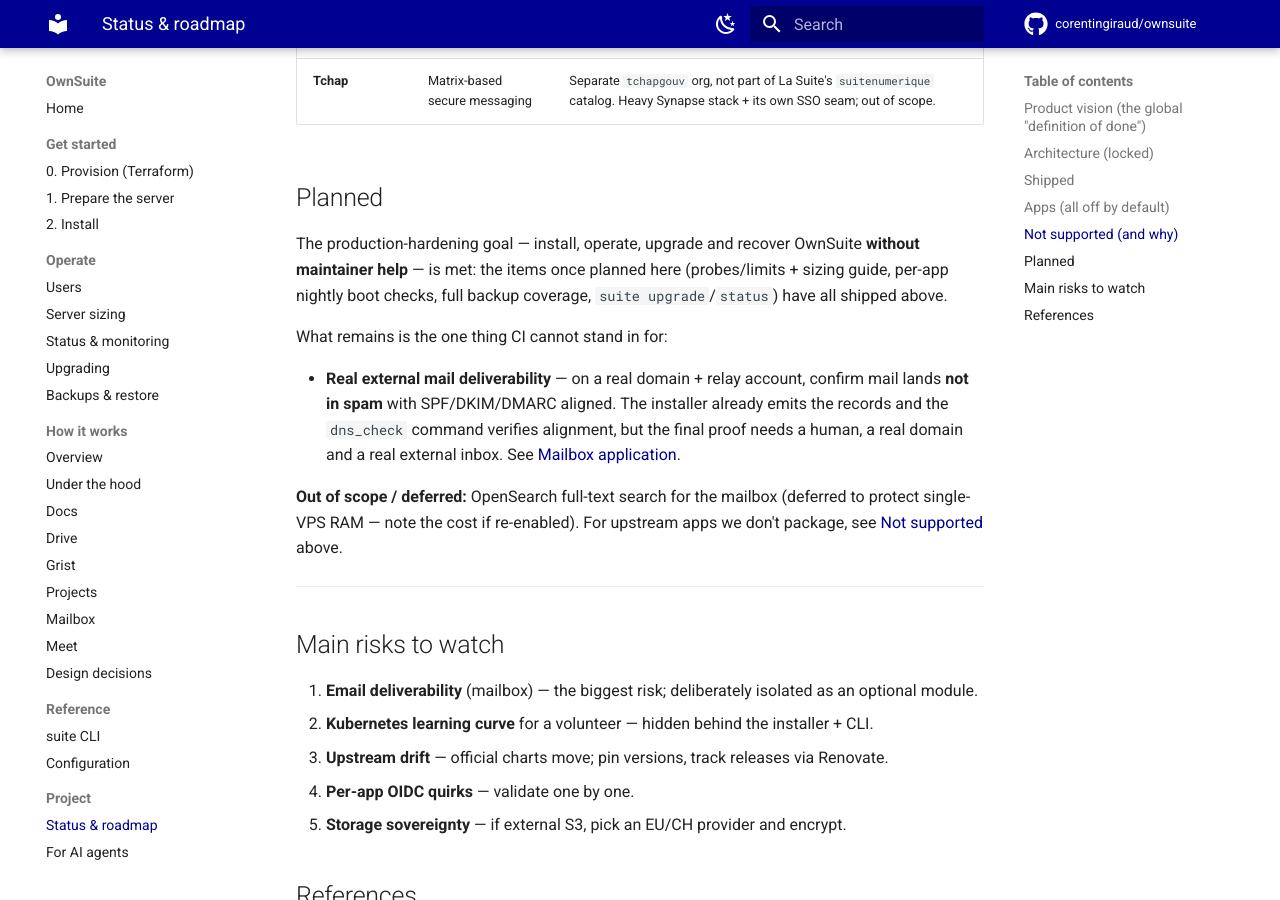
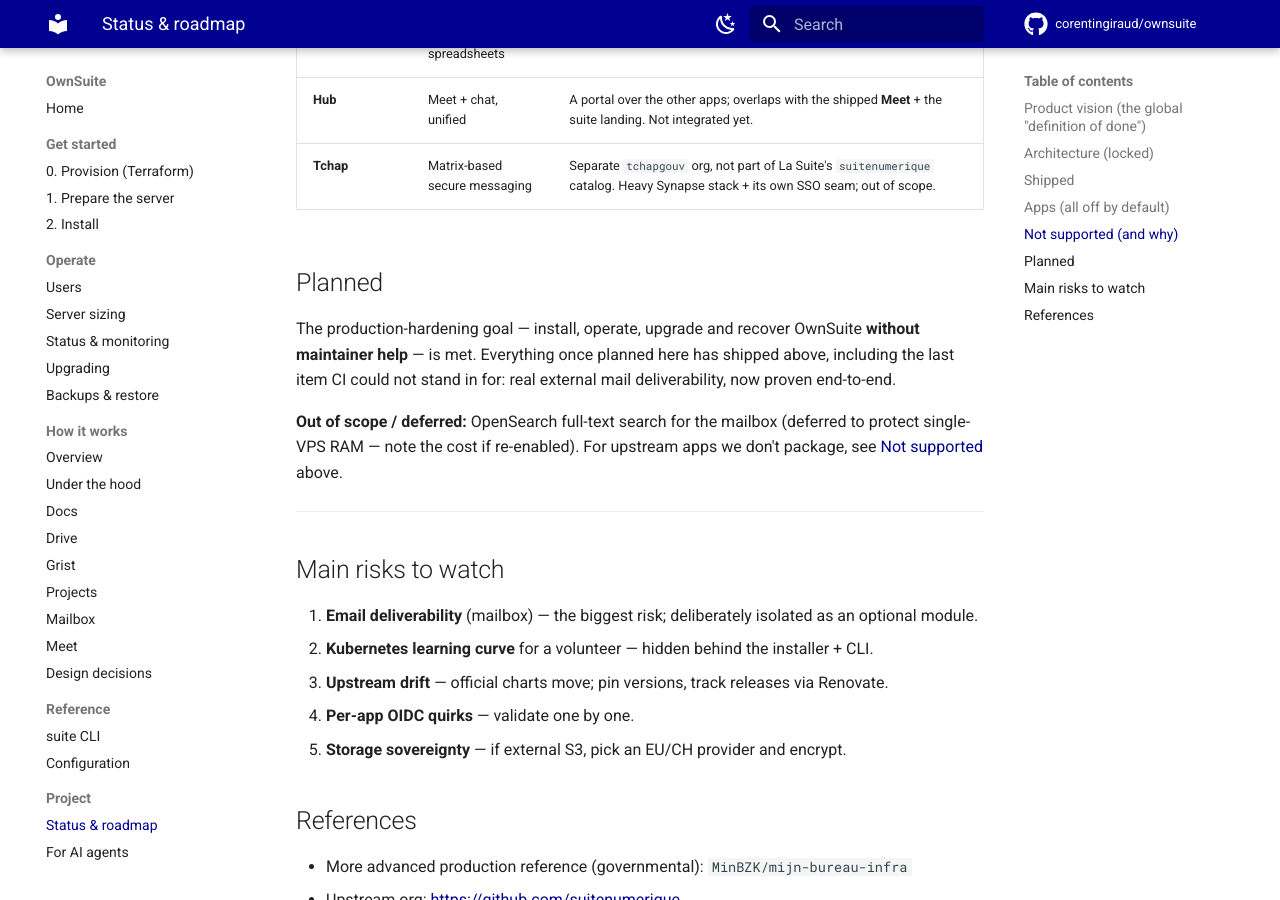
Before and after one commit to corentingiraud/ownsuite, an MkDocs documentation site: the page built from docs/project/roadmap.md, in a window 1280 px wide and 900 px high, scrolled down 2889 px. Built offline with MkDocs 1.6.1 and Material for MkDocs 9.7.7, drawn with Linux system fonts in a browser that asks for light colours; comment, search, counter and statistics services are not loaded; some of the changed text lies outside the part shown.

Commit message:
docs(roadmap): mark external mail deliverability shipped; drop test-domain example
Real external deliverability was the last Planned item CI could not stand
in for; it's now proven end-to-end (real domain + relay, not-in-spam,
SPF/DKIM/DMARC aligned), so move it into Shipped and collapse Planned.

Also replace the stale personal test domain fabrique.giraud.dev with a
generic example.org in the Scaleway module variable docs.

```diff
--- a/docs/project/roadmap.md
+++ b/docs/project/roadmap.md
@@ -58,6 +58,10 @@
 - **Backup-gated upgrades + health surfacing** — `suite upgrade` (snapshot → diff → apply →
   health check → rollback on failure) and `suite status`. See [Upgrade](../operate/upgrade.md)
   and [Status](../operate/status.md).
+- **Real external mail deliverability** — proven end-to-end on a real domain + relay: mail from
+  the Mailbox app lands in an external inbox **not in spam**, with SPF/DKIM/DMARC aligned. The
+  installer emits the records and `dns_check` verifies alignment. See
+  [Mailbox application](../understand/messages.md).
 
 ## Apps (all off by default)
 
@@ -99,15 +103,8 @@
 ## Planned
 
 The production-hardening goal — install, operate, upgrade and recover OwnSuite **without
-maintainer help** — is met: the items once planned here (probes/limits + sizing guide, per-app
-nightly boot checks, full backup coverage, `suite upgrade`/`status`) have all shipped above.
-
-What remains is the one thing CI cannot stand in for:
-
-- **Real external mail deliverability** — on a real domain + relay account, confirm mail lands
-  **not in spam** with SPF/DKIM/DMARC aligned. The installer already emits the records and the
-  `dns_check` command verifies alignment, but the final proof needs a human, a real domain and a
-  real external inbox. See [Mailbox application](../understand/messages.md).
+maintainer help** — is met. Everything once planned here has shipped above, including the last
+item CI could not stand in for: real external mail deliverability, now proven end-to-end.
 
 **Out of scope / deferred:** OpenSearch full-text search for the mailbox (deferred to protect
 single-VPS RAM — note the cost if re-enabled). For upstream apps we don't package, see
```
Also changed, not shown: 1 other file.
